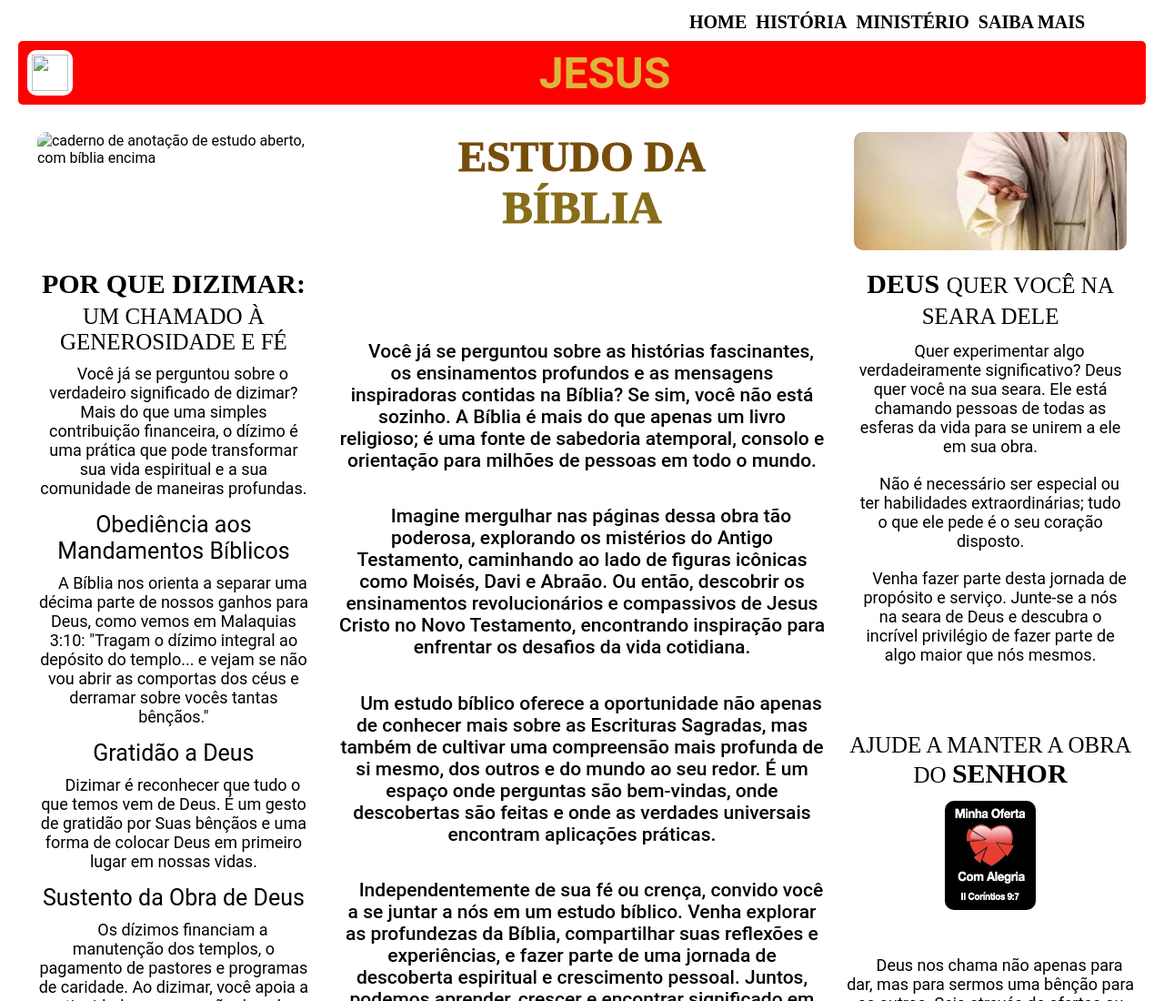
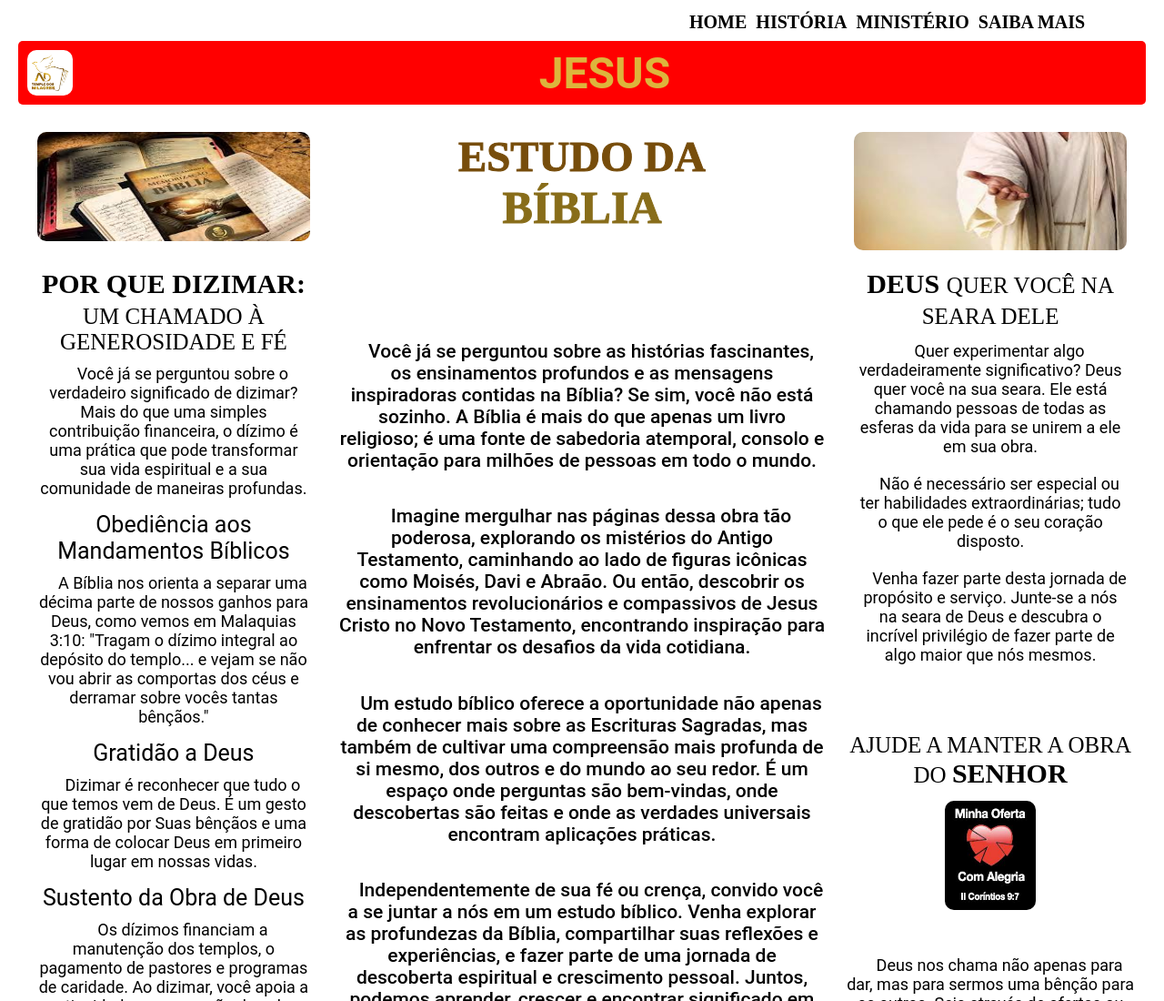
Before and after one commit to RamonCimol/TrabFinal, a plain HTML site: page saiba_mais.html in a window 1280 px wide. Shown: the top 1100 px of the page at 91% size. Drawn offline with Linux system fonts and the light colour scheme; the site is published under a folder, as on GitHub Pages, so addresses that start at the root find nothing.

Commit message:
Add files via upload

```diff
--- a/saiba_mais.html
+++ b/saiba_mais.html
@@ -23,7 +23,7 @@
 
         <div class="barra">
             <div class="logo_barra">
-                <img src="/imagens/logo_sem_fundo.png" >
+                <img src="./imagens/logo_sem_fundo.png" >
             </div>
             <div class="jesus">
                 <h5>JESUS</h5>
@@ -40,7 +40,7 @@
         <article class="corpo4">
             <section class="it41">
                 <figure class="figure1">
-                    <img src="/imagens/estudo_biblico.jpeg" alt="caderno de anotação de estudo aberto, com bíblia encima">
+                    <img src="./imagens/estudo_biblico.jpeg" alt="caderno de anotação de estudo aberto, com bíblia encima">
 
                     <figcaption class="texto1">
                         <div class="h_p1">
```
